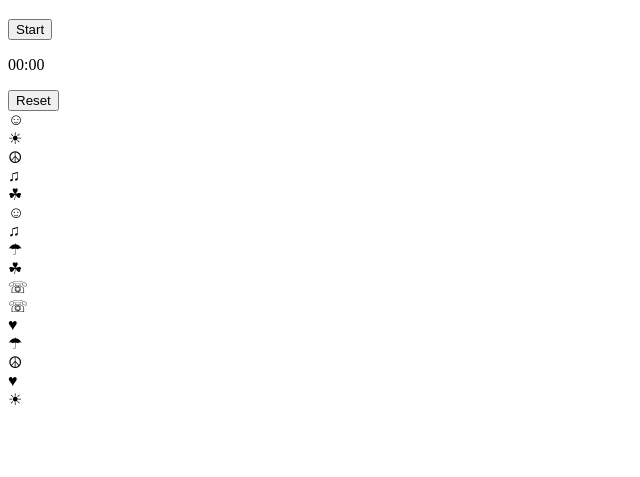
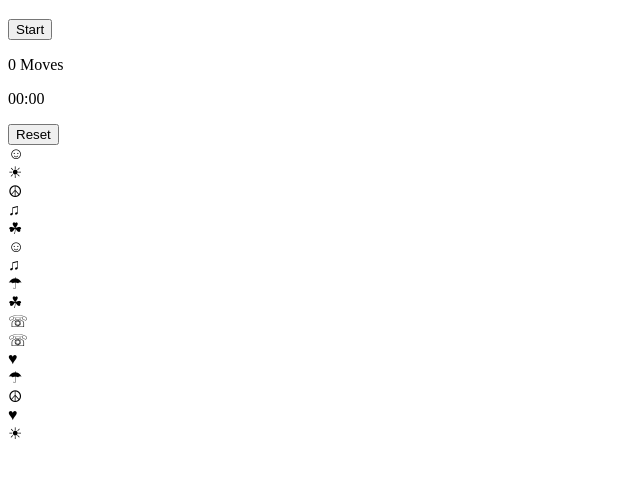
Before and after one commit to klemens-st/memo-match, a plain HTML site: page index.html in a window 1280 px wide. Shown: the part 61-538 px from the top of the page, without its empty margins (0-640 px from the left). Drawn offline with Linux system fonts and the light colour scheme.

Commit message:
feat: Add move counter

```diff
--- a/index.html
+++ b/index.html
@@ -15,8 +15,9 @@
   </header>
   <main>
     <section class="status">
-      <!-- TODO: move count -->
+      <!-- TODO: stars -->
       <button type="button" class="btn-start">Start</button>
+      <p class="moves"><span class="counter">0</span> Moves</p>
       <p class="timer">00:00</p>
       <button type="button" class="btn-reset">Reset</button>
     </section>
--- a/js/main.js
+++ b/js/main.js
@@ -9,6 +9,8 @@ const gameController = {
     matchedCards: [],
     // Array to track cards opened by the user
     openCards: [],
+    // Move counter element
+    counter: document.querySelector('.counter'),
 
     init: function() {
         const deck = document.querySelector('.deck');
@@ -32,6 +34,9 @@ const gameController = {
         deck.innerHTML = '';
         deck.appendChild(fragment);
         bindCardEvents();
+
+        // Set the move counter
+        this.resetCounter();
     },
 
     openCard: function(card) {
@@ -46,6 +51,10 @@ const gameController = {
     evaluate: function() {
         // Proceed only if there are 2 open cards
         if (2 !== this.openCards.length) return;
+
+        // Increment move counter
+        this.moves += 1;
+        this.counter.textContent = this.moves;
 
         const card1 = this.openCards[0];
         const card2 = this.openCards[1];
@@ -81,6 +90,11 @@ const gameController = {
 
     victory: function() {
         alert('Congrats!!!');
+    },
+
+    resetCounter: function() {
+        this.moves = 0;
+        this.counter.textContent = '0';
     }
 };
 
```
